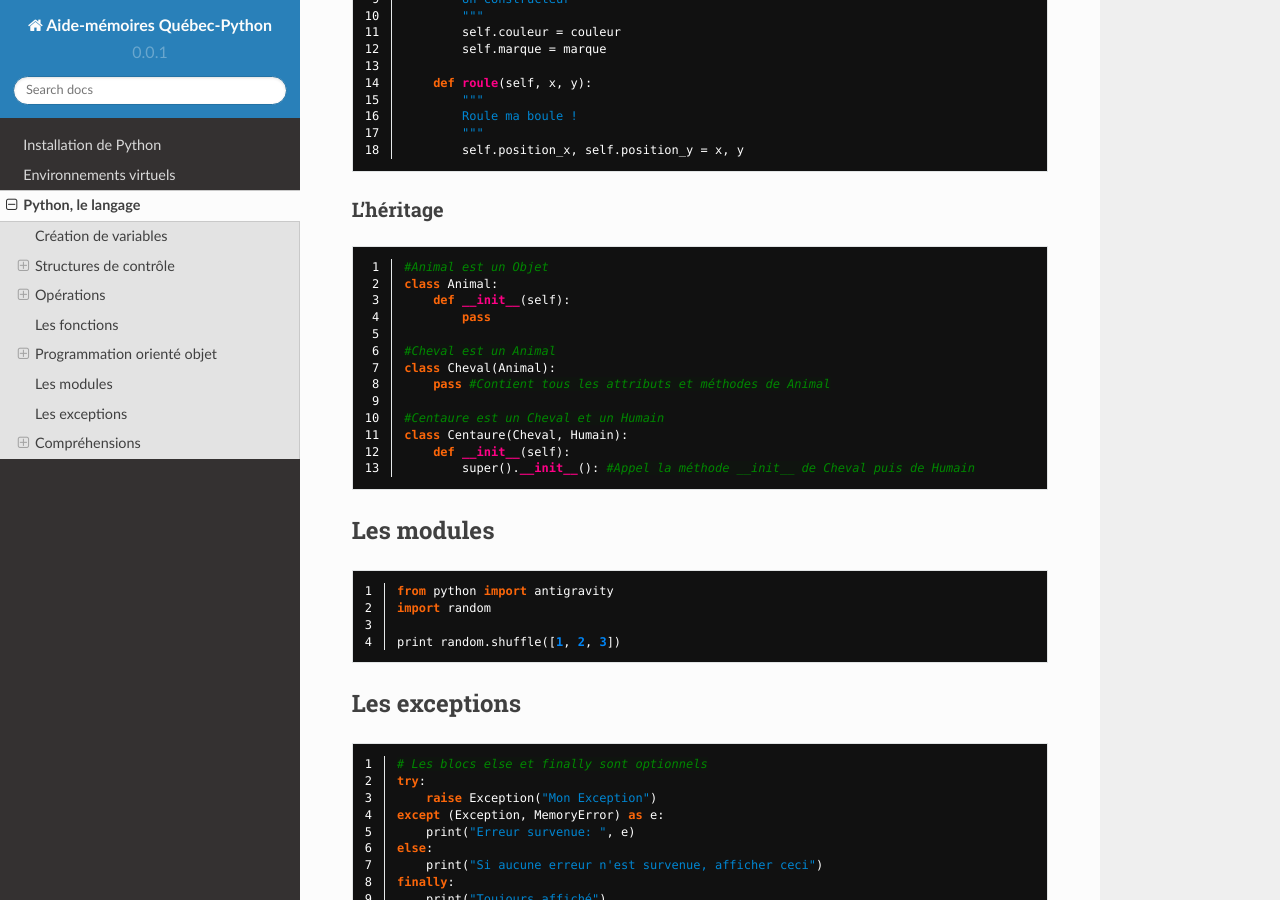
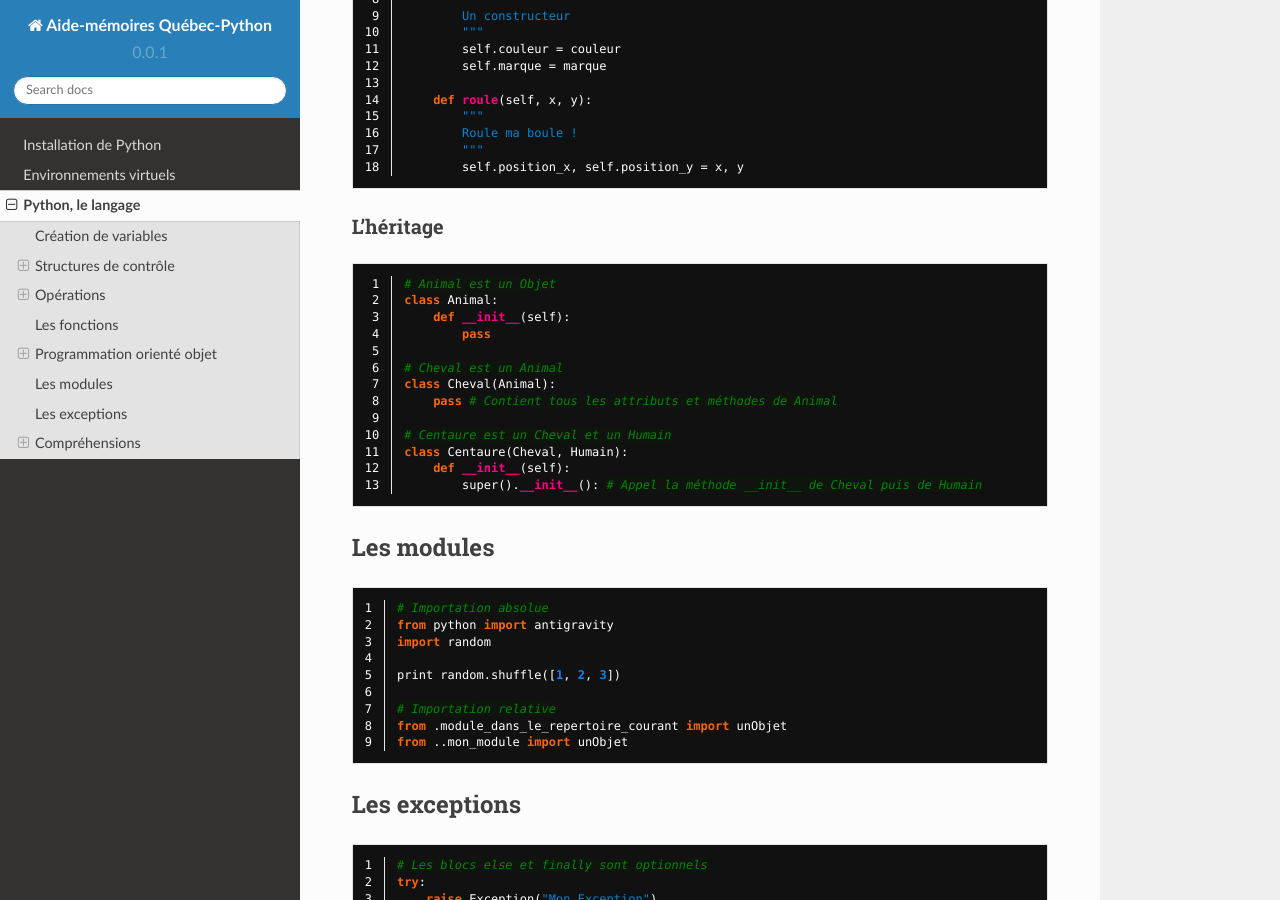
Before and after one commit to Quebec-Python/aide-memoires, a Sphinx documentation site: the page built from source/python.rst, in a window 1280 px wide and 900 px high, scrolled down 2557 px. Built offline with Sphinx 7.4.7 and the Read the Docs theme 2.0.0, drawn with Linux system fonts in a browser that asks for light colours; some of the changed lines change nothing that is shown; some of the changed text lies outside the part shown.

Commit message:
Modifcation des commentaires. Ajout d'importation relative.

```diff
--- a/source/python.rst
+++ b/source/python.rst
@@ -16,7 +16,7 @@ Création de variables
 
    une_liste_mutable = [1, 2, 3, 4]
 
-   une_liste_non_mutable = (1, 2, 3, 4) #nommé tuple
+   une_liste_non_mutable = (1, 2, 3, 4) # Aussi nommée tuple
 
    un_dictionnaire = {
        "une_cle": "une_valeur",
@@ -46,7 +46,7 @@ Structures de contrôle
    elif une_autre_condition:
        print("Non")
    else:
-       print("Aucune condition dans le if ou le elif n'est Vrai")
+       print("Aucune condition dans le if ou le elif n'est Vraie")
 
 Boucle *For*
 ~~~~~~~~~~~~
@@ -66,7 +66,8 @@ Boucle *For*
 
    for x in donnees:
        if not x:
-           break  #Arrete l'execution et sort de la boucle
+           # Arrête l'exécution et sort de la boucle
+           break
    else:
        print("Affiche ceci s'il n'y a pas eu de break")
 
@@ -169,19 +170,19 @@ L'héritage
 .. code-block:: python
    :linenos:
 
-   #Animal est un Objet
+   # Animal est un Objet
    class Animal:
        def __init__(self):
            pass
 
-   #Cheval est un Animal
+   # Cheval est un Animal
    class Cheval(Animal):
-       pass #Contient tous les attributs et méthodes de Animal
+       pass # Contient tous les attributs et méthodes de Animal
 
-   #Centaure est un Cheval et un Humain
+   # Centaure est un Cheval et un Humain
    class Centaure(Cheval, Humain):
        def __init__(self):
-           super().__init__(): #Appel la méthode __init__ de Cheval puis de Humain
+           super().__init__(): # Appel la méthode __init__ de Cheval puis de Humain
 
 
 Les modules
@@ -190,10 +191,16 @@ Les modules
 .. code-block:: python
    :linenos:
 
+   # Importation absolue
    from python import antigravity
    import random
 
    print random.shuffle([1, 2, 3])
+
+   # Importation relative
+   from .module_dans_le_repertoire_courant import unObjet
+   from ..mon_module import unObjet
+
 
 Les exceptions
 --------------
```
